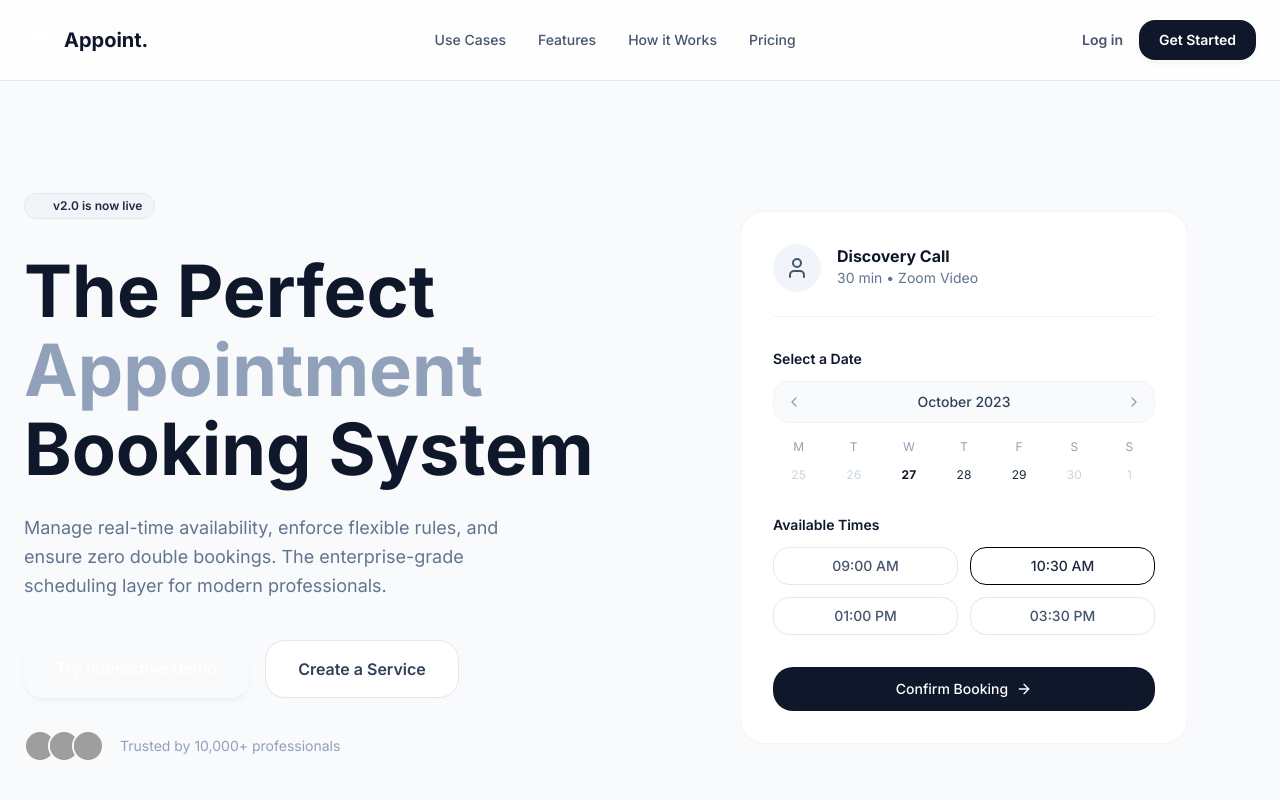
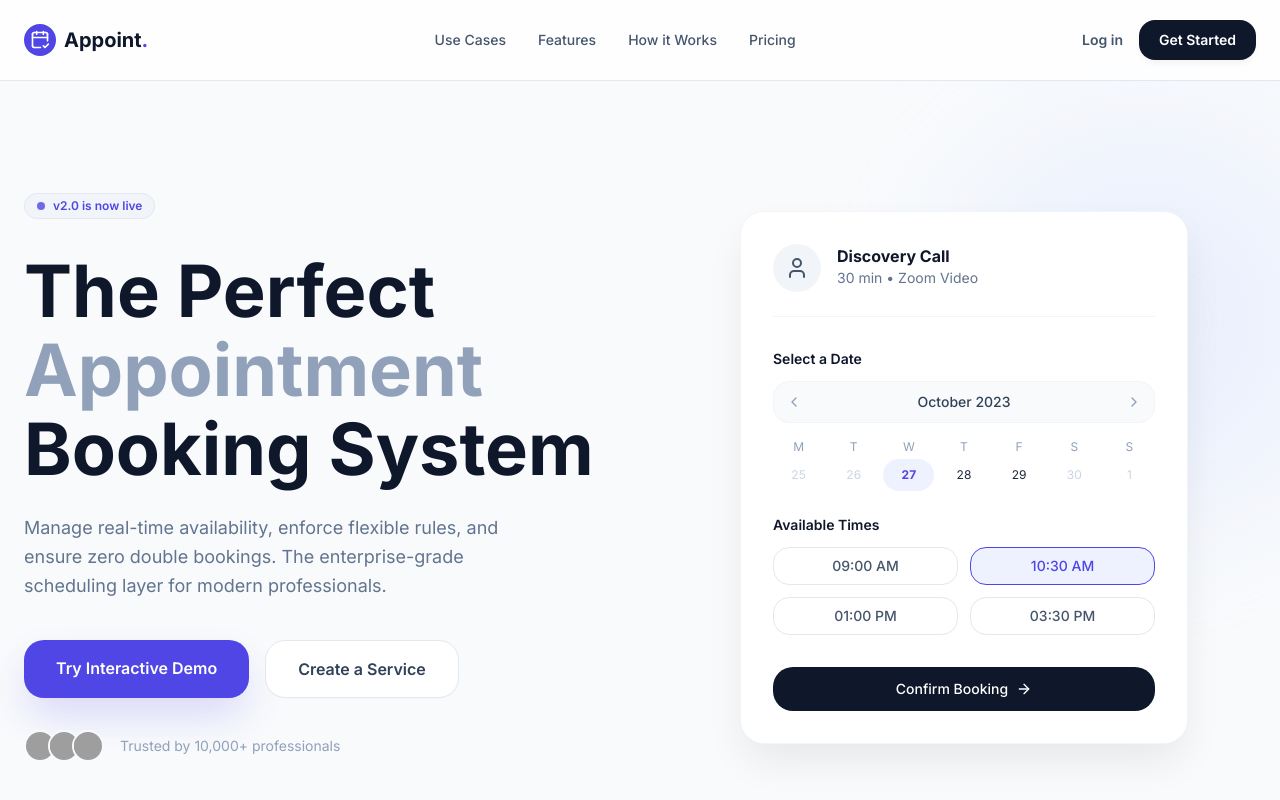
Before and after one commit to Hemil-Hansora/odoo-spit-appointment-app, a Next.js app in the folder appointment-app/: page / in a window 1280 px wide. Shown: the top 800 px of the page. Built offline with nearby package versions, Linux system fonts and the light colour scheme; grey boxes are pictures that could not be loaded.

Commit message:
chore: update pnpm workspace configuration to ignore specific built dependencies and specify only built dependencies

```diff
--- a/appointment-app/app/globals.css
+++ b/appointment-app/app/globals.css
@@ -126,6 +126,15 @@
   --shadow-xl: 0px 0px 0px 0px hsl(0 0% 10.1961% / 0.05), 0px 8px 10px -1px hsl(0 0% 10.1961% / 0.05);
   --shadow-2xl: 0px 0px 0px 0px hsl(0 0% 10.1961% / 0.13);
   --tracking-normal: normal;
+
+  /* brand palette */
+  --brand-50: #eef2ff;
+  --brand-100: #e0e7ff;
+  --brand-200: #c7d2fe;
+  --brand-500: #6366f1;
+  --brand-600: #4f46e5;
+  --brand-700: #4338ca;
+  --brand-900: #312e81;
 }
 
 .dark {
@@ -192,3 +201,33 @@
     letter-spacing: var(--tracking-normal);
   }
 }
+
+/* shared utilities for landing page */
+.bg-brand-50 { background-color: var(--brand-50); }
+.bg-brand-100 { background-color: var(--brand-100); }
+.bg-brand-200 { background-color: var(--brand-200); }
+.bg-brand-500 { background-color: var(--brand-500); }
+.bg-brand-600 { background-color: var(--brand-600); }
+.bg-brand-700 { background-color: var(--brand-700); }
+.bg-brand-900 { background-color: var(--brand-900); }
+.bg-brand-100\/50 { background-color: rgba(224, 231, 255, 0.5); }
+.bg-brand-500\/20 { background-color: rgba(99, 102, 241, 0.2); }
+.bg-brand-900\/20 { background-color: rgba(49, 46, 129, 0.2); }
+.text-brand-600 { color: var(--brand-600); }
+.text-brand-700 { color: var(--brand-700); }
+.text-brand-900 { color: var(--brand-900); }
+.border-brand-100 { border-color: var(--brand-100); }
+.border-brand-600 { border-color: var(--brand-600); }
+.shadow-floating { box-shadow: 0 20px 40px -5px rgba(0, 0, 0, 0.08); }
+.shadow-soft { box-shadow: 0 4px 20px -2px rgba(0, 0, 0, 0.05); }
+.shadow-glow { box-shadow: 0 0 15px rgba(79, 70, 229, 0.3); }
+.shadow-brand-600\/20 { box-shadow: 0 20px 40px -5px rgba(79, 70, 229, 0.2); }
+.shadow-brand-500\/30 { box-shadow: 0 10px 25px rgba(99, 102, 241, 0.3); }
+.reveal { opacity: 0; transform: translateY(20px); transition: all 0.8s cubic-bezier(0.5, 0, 0, 1); }
+.reveal.active { opacity: 1; transform: translateY(0); }
+.slot-btn:hover { border-color: var(--brand-600); color: var(--brand-600); background-color: rgba(224, 231, 255, 0.7); }
+::-webkit-scrollbar { width: 8px; }
+::-webkit-scrollbar-track { background: #f1f5f9; }
+::-webkit-scrollbar-thumb { background: #cbd5e1; border-radius: 4px; }
+::-webkit-scrollbar-thumb:hover { background: #94a3b8; }
+::selection { background-color: var(--brand-100); color: var(--brand-900); }
--- a/appointment-app/pnpm-workspace.yaml
+++ b/appointment-app/pnpm-workspace.yaml
@@ -1,5 +1,12 @@
 packages:
   - .
+
 ignoredBuiltDependencies:
   - sharp
   - unrs-resolver
+
+onlyBuiltDependencies:
+  - '@prisma/engines'
+  - esbuild
+  - msw
+  - prisma
```
Also changed, not shown: 1 other file (tests, documents, lock files or other folders).
